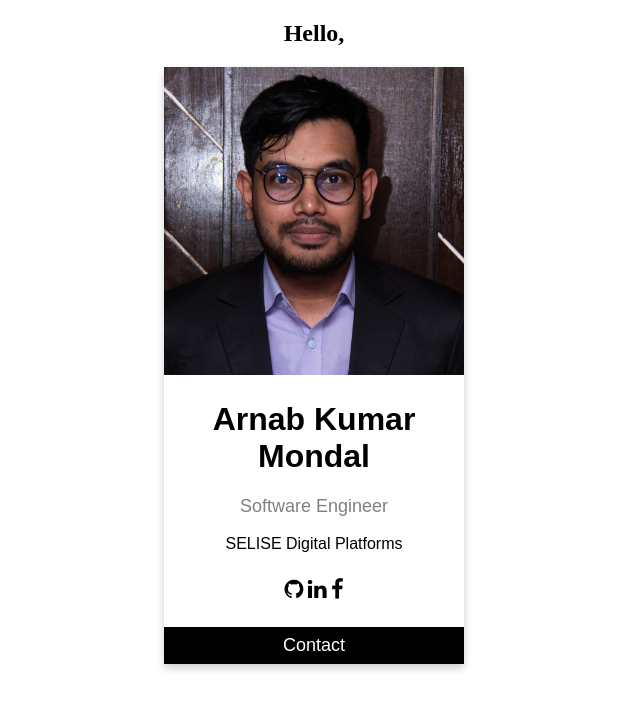
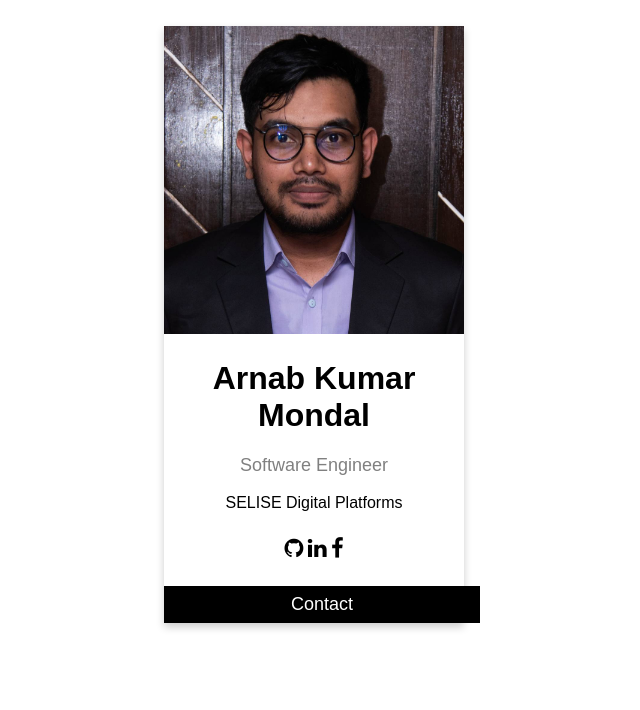
Before and after one commit to Armondal/armondal.github.io, a plain HTML site: page index.html in a window 1280 px wide. Shown: the whole page, without its empty margins (326-966 px from the left). Drawn offline with Linux system fonts and the light colour scheme.

Commit message:
Update index.html

```diff
--- a/index.html
+++ b/index.html
@@ -16,7 +16,7 @@
   font-size: 18px;
 }
 
-button {
+.button {
   border: none;
   outline: 0;
   display: inline-block;
@@ -35,14 +35,14 @@ a {
   color: black;
 }
 
-button:hover, a:hover {
+.button:hover, a:hover {
   opacity: 0.7;
 }
 </style>
 </head>
 <body>
 
-<h2 style="text-align:center">Hello,</h2>
+<br />
 
 <div class="card">
   <img src="DSC_4308.jpg" alt="Arnab Mondal" style="width:100%">
@@ -54,7 +54,7 @@ button:hover, a:hover {
     <a href="https://www.linkedin.com/in/arnab-kumar-mondal/"><i class="fa fa-linkedin"></i></a>
     <a href="https://www.facebook.com/arnabcoder/"><i class="fa fa-facebook"></i></a>
   </div>
-  <p><button>Contact</button></p>
+  <p><a class="button" href="https://wa.me/+8801751020030" >Contact</a></p>
 </div>
 
 </body>
```
